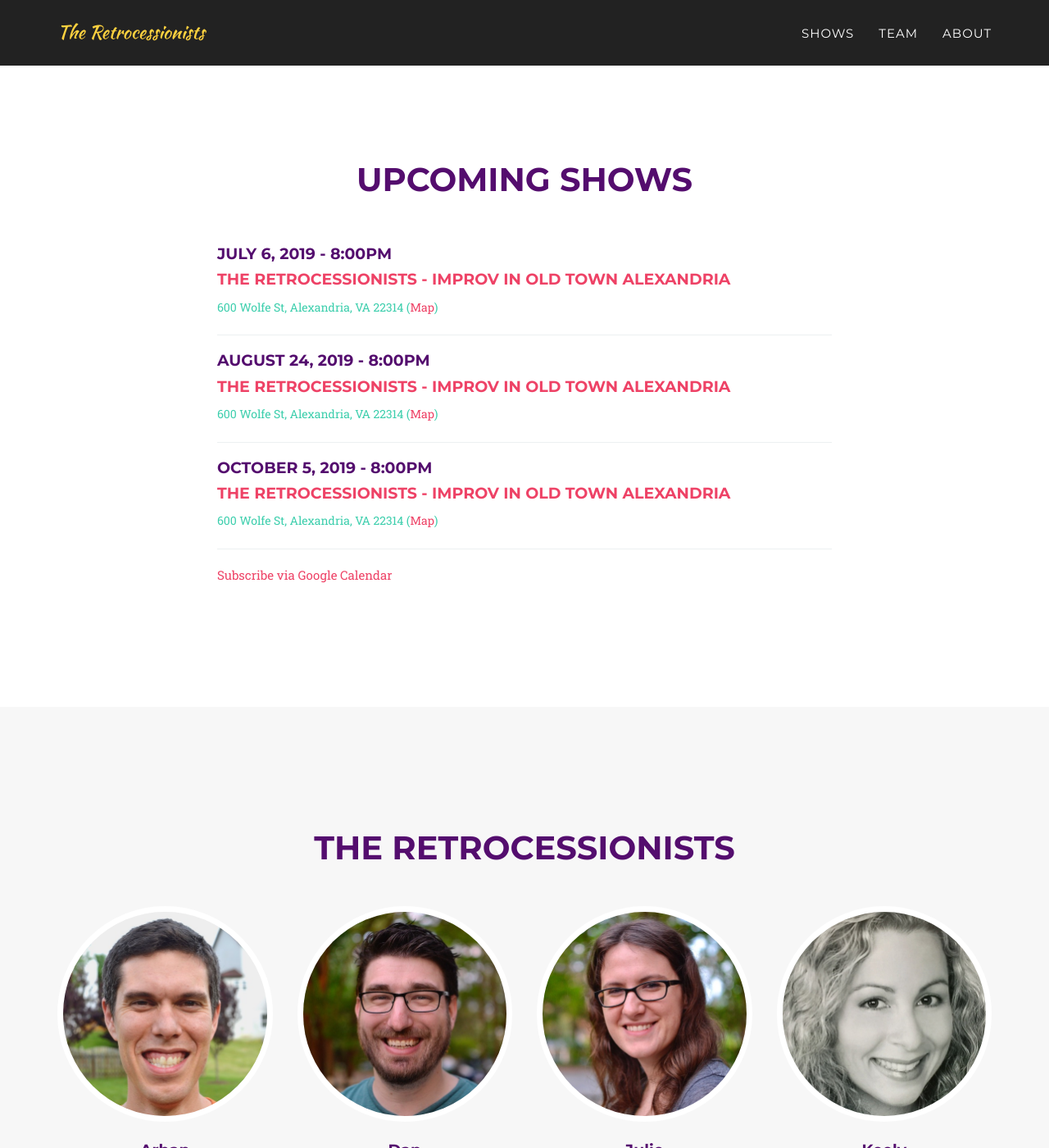
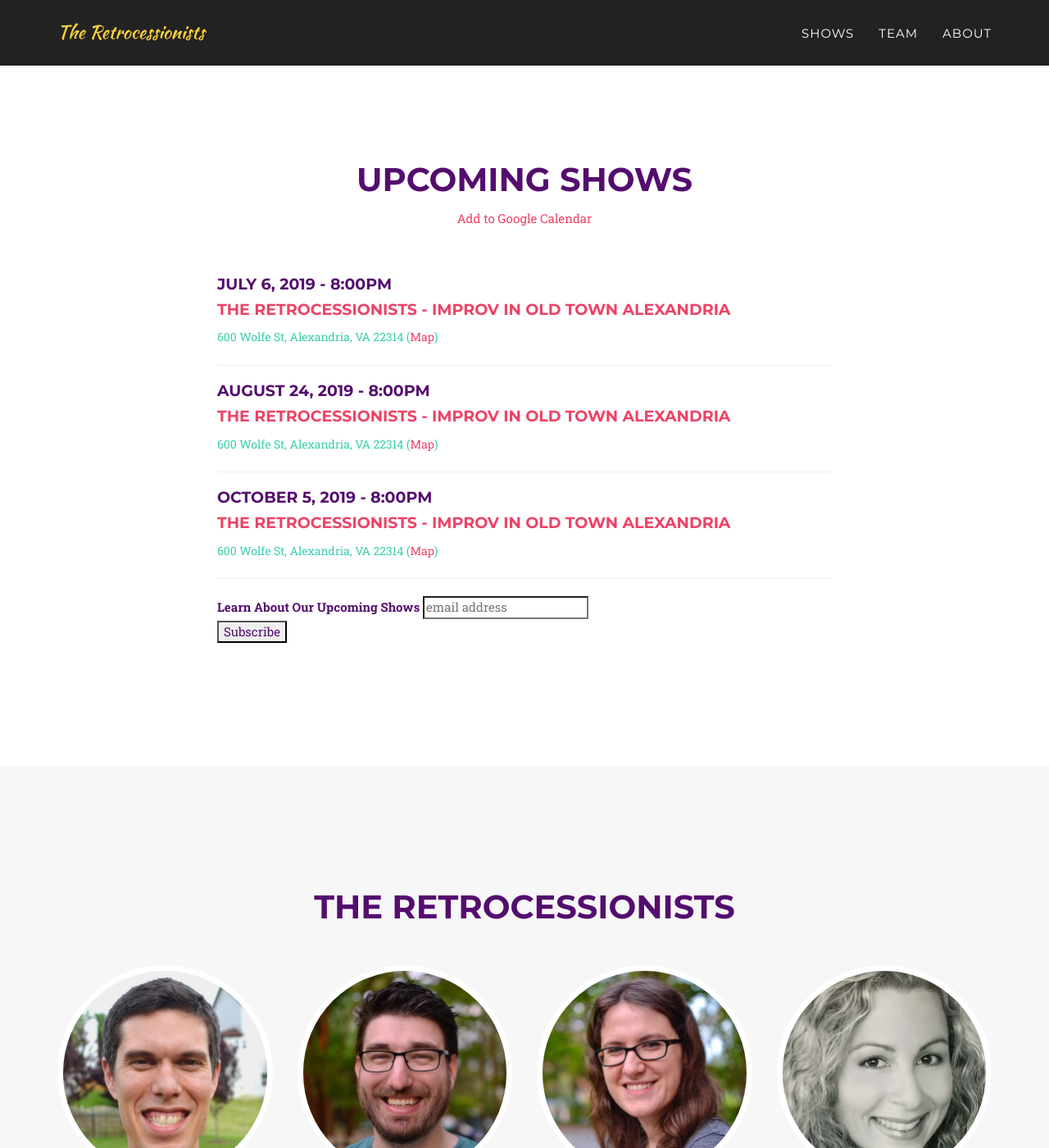
Before and after one commit to yig/RetrosImprovWeb, a Jekyll site: the page built from index.html, in a window 1280 px wide and 1400 px high, scrolled down 836 px. Shown: the whole window at 82% size. Built offline with Jekyll 4.4.1, drawn with Linux system fonts in a browser that asks for light colours; some web fonts are replaced; comment, search, counter and statistics services are not loaded.

Commit message:
Allow subscribing to mailing list.

```diff
--- a/_includes/head.html
+++ b/_includes/head.html
@@ -17,6 +17,7 @@
     <link href="https://fonts.googleapis.com/css?family=Lato:400,700,400italic,700italic" rel="stylesheet" type="text/css">
     <link href='https://fonts.googleapis.com/css?family=Droid+Serif:400,700,400italic,700italic' rel='stylesheet' type='text/css'>
     <link href='https://fonts.googleapis.com/css?family=Roboto+Slab:400,100,300,700' rel='stylesheet' type='text/css'>
+    <link href="https://cdn-images.mailchimp.com/embedcode/slim-10_7.css" rel="stylesheet" type="text/css">
 
     <!-- HTML5 Shim and Respond.js IE8 support of HTML5 elements and media queries -->
     <!-- WARNING: Respond.js doesn't work if you view the page via file:// -->
--- a/_includes/js.html
+++ b/_includes/js.html
@@ -9,9 +9,5 @@
     <script src="{{ "/js/classie.js" | prepend: site.baseurl }}"></script>
     <script src="{{ "/js/cbpAnimatedHeader.js" | prepend: site.baseurl }}"></script>
 
-    <!-- Contact Form JavaScript -->
-    <script src="{{ "/js/jqBootstrapValidation.js" | prepend: site.baseurl }}"></script>
-    <script src="{{ "/js/contact_me.js" | prepend: site.baseurl }}"></script>
-
     <!-- Custom Theme JavaScript -->
     <script src="{{ "/js/agency.js" | prepend: site.baseurl }}"></script>
--- a/_includes/shows.html
+++ b/_includes/shows.html
@@ -4,6 +4,7 @@
             <div class="row">
                 <div class="col-lg-12 text-center">
                     <h2 class="section-heading">Upcoming Shows</h2>
+                    <a href="https://calendar.google.com/calendar?cid=a3ZoYjI5NGlxbzg1YTZuaGUxZTUwN3I2YmtAZ3JvdXAuY2FsZW5kYXIuZ29vZ2xlLmNvbQ">Add to Google Calendar</a>
                     <h3 class="section-subheading text-muted">&nbsp;</h3>
                 </div>
             </div>
@@ -17,7 +18,23 @@
                             <hr />
                         </div>
                     {% endfor %}
-                    <a href="https://calendar.google.com/calendar?cid=a3ZoYjI5NGlxbzg1YTZuaGUxZTUwN3I2YmtAZ3JvdXAuY2FsZW5kYXIuZ29vZ2xlLmNvbQ">Subscribe via Google Calendar</a>
+                </div>
+            </div>
+            <div class="row">
+                <div class="col-lg-8 col-lg-offset-2">
+                    <!-- Begin Mailchimp Signup Form -->
+                    <div id="mc_embed_signup">
+                        <form action="https://facebook.us2.list-manage.com/subscribe/post?u=dc37a2e5fe3ea94aafab96a5b&id=4a74995793" method="post" id="mc-embedded-subscribe-form" name="mc-embedded-subscribe-form" class="validate" target="_blank" novalidate>
+                            <div id="mc_embed_signup_scroll">
+                                <label for="mce-EMAIL">Learn About Our Upcoming Shows</label>
+                                <input type="email" value="" name="EMAIL" class="email" id="mce-EMAIL" placeholder="email address" required>
+                                <!-- real people should not fill this in and expect good things - do not remove this or risk form bot signups-->
+                                <div style="position: absolute; left: -5000px;" aria-hidden="true"><input type="text" name="b_dc37a2e5fe3ea94aafab96a5b_4a74995793" tabindex="-1" value=""></div>
+                                <div class="clear"><input type="submit" value="Subscribe" name="subscribe" id="mc-embedded-subscribe" class="button"></div>
+                            </div>
+                        </form>
+                    </div>
+                    <!--End mc_embed_signup-->
                 </div>
             </div>
         </div>
--- a/style.css
+++ b/style.css
@@ -10,3 +10,7 @@ header .intro-text .intro-heading {
 header .intro-text .intro-heading {
     line-height: 1.1em;
 }
+
+#mc_embed_signup form {
+    padding-left: 0px !important;
+}
```
